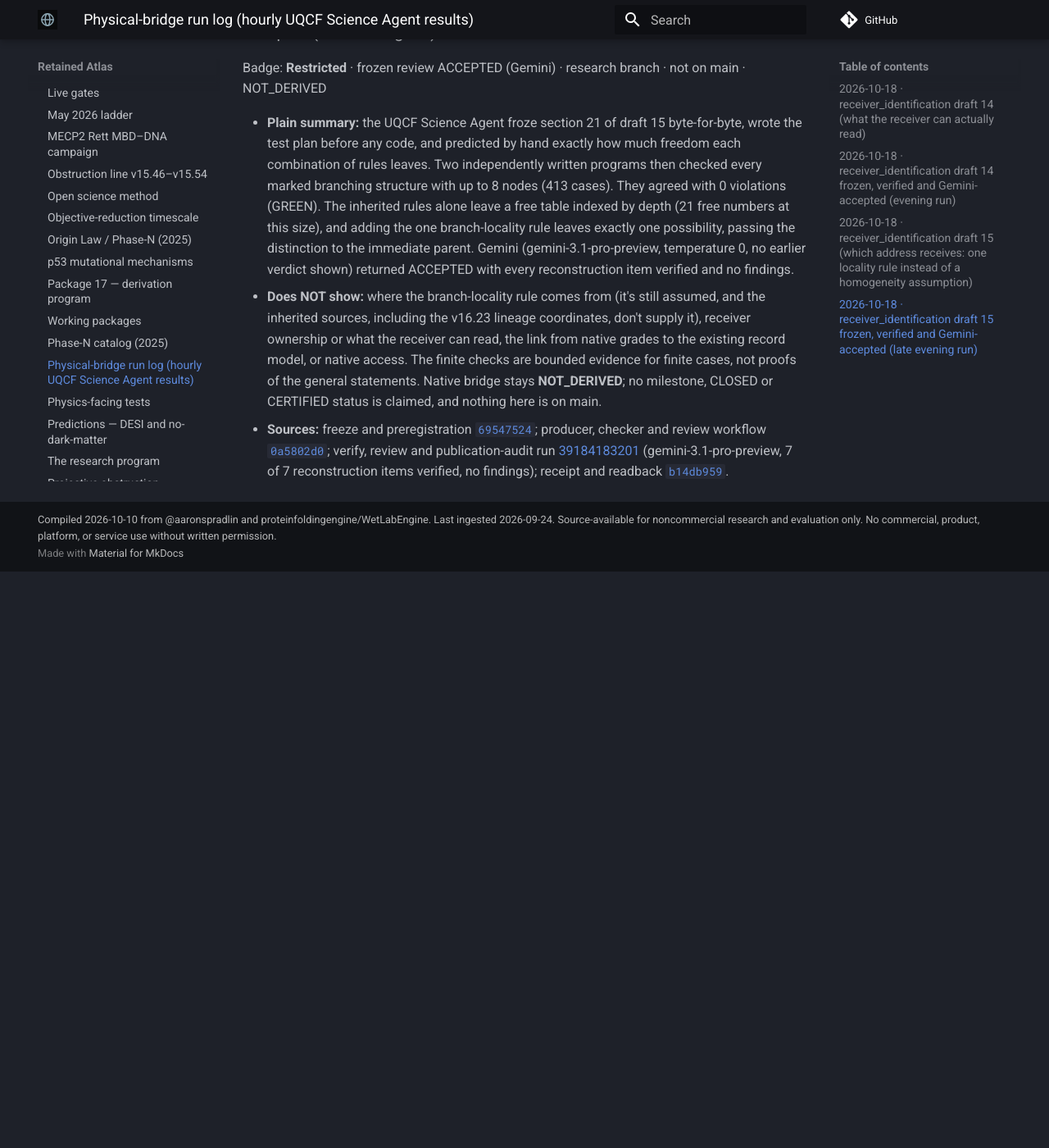
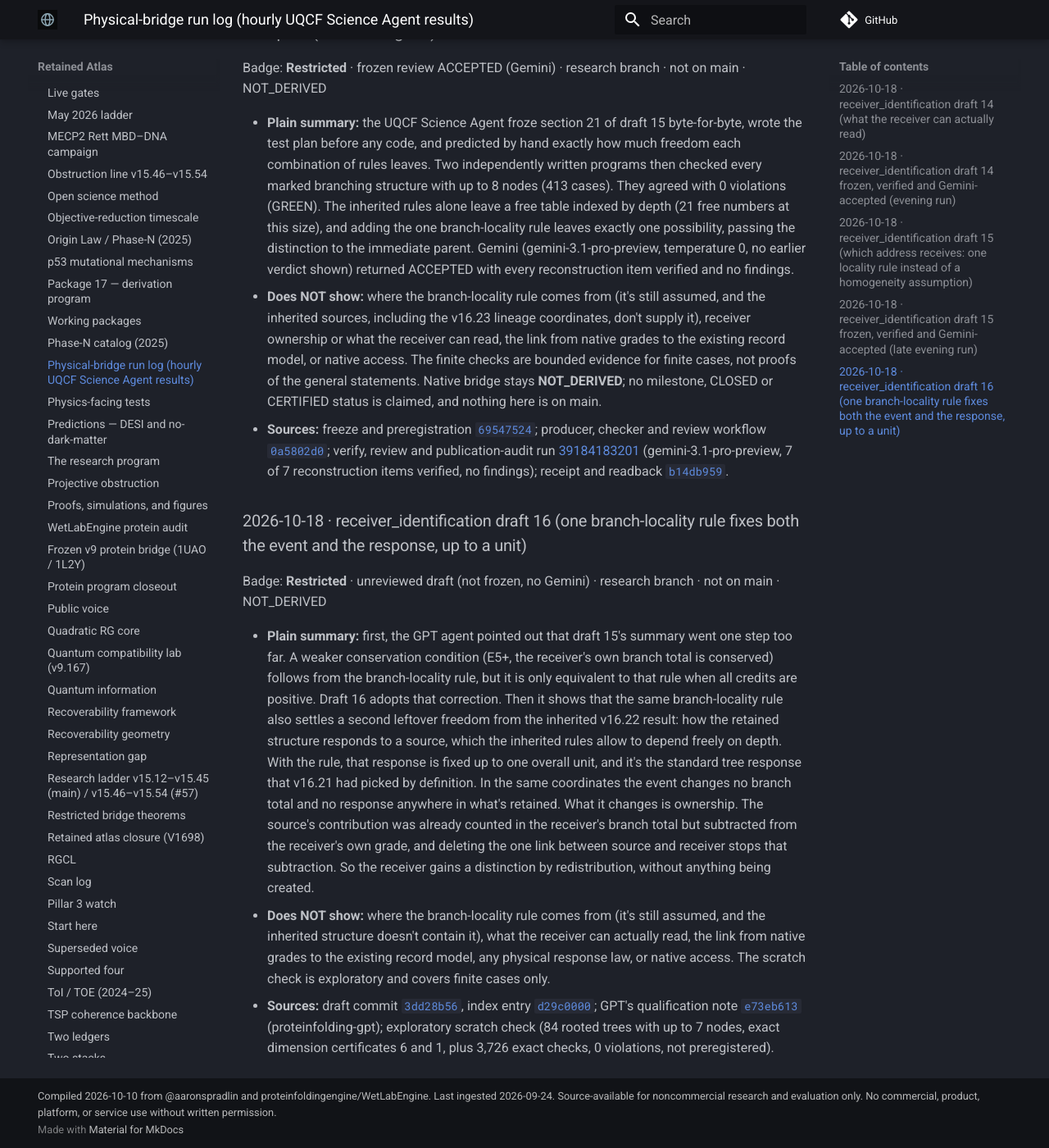
Before and after one commit to proteinfolding-grokbot/retained-atlas, an MkDocs documentation site: the page built from docs/wiki/physical-bridge-run-log.md, in a window 1280 px wide and 1400 px high, scrolled down 2510 px. Shown: the whole window at 82% size. Built offline with MkDocs 1.6.1 and Material for MkDocs 9.7.7, drawn with Linux system fonts in a browser that asks for light colours; comment, search, counter and statistics services are not loaded; before the commit the page ends 3207 px from its top, so only the background shows below that.

Commit message:
wiki: run log entry, receiver_identification draft 16 (E5+ qualification adopted; sec 22 root shift fixes the response up to a unit; Restricted, unreviewed, not on main, NOT_DERIVED)

```diff
--- a/docs/wiki/physical-bridge-run-log.md
+++ b/docs/wiki/physical-bridge-run-log.md
@@ -54,3 +54,11 @@
 - **Plain summary:** the UQCF Science Agent froze section 21 of draft 15 byte-for-byte, wrote the test plan before any code, and predicted by hand exactly how much freedom each combination of rules leaves. Two independently written programs then checked every marked branching structure with up to 8 nodes (413 cases). They agreed with 0 violations (GREEN). The inherited rules alone leave a free table indexed by depth (21 free numbers at this size), and adding the one branch-locality rule leaves exactly one possibility, passing the distinction to the immediate parent. Gemini (gemini-3.1-pro-preview, temperature 0, no earlier verdict shown) returned ACCEPTED with every reconstruction item verified and no findings.
 - **Does NOT show:** where the branch-locality rule comes from (it's still assumed, and the inherited sources, including the v16.23 lineage coordinates, don't supply it), receiver ownership or what the receiver can read, the link from native grades to the existing record model, or native access. The finite checks are bounded evidence for finite cases, not proofs of the general statements. Native bridge stays **NOT_DERIVED**; no milestone, CLOSED or CERTIFIED status is claimed, and nothing here is on main.
 - **Sources:** freeze and preregistration [`69547524`](https://github.com/proteinfoldingengine/WetLabEngine/commit/69547524fa6eaab120f14ec5775f3c7eff0afa5f); producer, checker and review workflow [`0a5802d0`](https://github.com/proteinfoldingengine/WetLabEngine/commit/0a5802d03e4c91d7b9be23c1405e643695284048); verify, review and publication-audit run [39184183201](https://github.com/proteinfoldingengine/WetLabEngine/actions/runs/39184183201) (gemini-3.1-pro-preview, 7 of 7 reconstruction items verified, no findings); receipt and readback [`b14db959`](https://github.com/proteinfoldingengine/WetLabEngine/commit/b14db95922a6ca46dd49be662df587f68dfab773).
+
+### 2026-10-18 · receiver_identification draft 16 (one branch-locality rule fixes both the event and the response, up to a unit)
+
+Badge: **Restricted** · unreviewed draft (not frozen, no Gemini) · research branch · not on main · NOT_DERIVED
+
+- **Plain summary:** first, the GPT agent pointed out that draft 15's summary went one step too far. A weaker conservation condition (E5+, the receiver's own branch total is conserved) follows from the branch-locality rule, but it is only equivalent to that rule when all credits are positive. Draft 16 adopts that correction. Then it shows that the same branch-locality rule also settles a second leftover freedom from the inherited v16.22 result: how the retained structure responds to a source, which the inherited rules allow to depend freely on depth. With the rule, that response is fixed up to one overall unit, and it's the standard tree response that v16.21 had picked by definition. In the same coordinates the event changes no branch total and no response anywhere in what's retained. What it changes is ownership. The source's contribution was already counted in the receiver's branch total but subtracted from the receiver's own grade, and deleting the one link between source and receiver stops that subtraction. So the receiver gains a distinction by redistribution, without anything being created.
+- **Does NOT show:** where the branch-locality rule comes from (it's still assumed, and the inherited structure doesn't contain it), what the receiver can actually read, the link from native grades to the existing record model, any physical response law, or native access. The scratch check is exploratory and covers finite cases only.
+- **Sources:** draft commit [`3dd28b56`](https://github.com/proteinfoldingengine/WetLabEngine/commit/3dd28b5674a81a8b9b1b941a5fcd4e9b680bca02), index entry [`d29c0000`](https://github.com/proteinfoldingengine/WetLabEngine/commit/d29c0000c68bafef15c8555e6b4455f39d430d9f); GPT's qualification note [`e73eb613`](https://github.com/proteinfoldingengine/WetLabEngine/commit/e73eb6132b4dd29c6ee8c44a5a517df93619bfca) (proteinfolding-gpt); exploratory scratch check (84 rooted trees with up to 7 nodes, exact dimension certificates 6 and 1, plus 3,726 exact checks, 0 violations, not preregistered).
```
Also changed, not shown: 2 other files.
